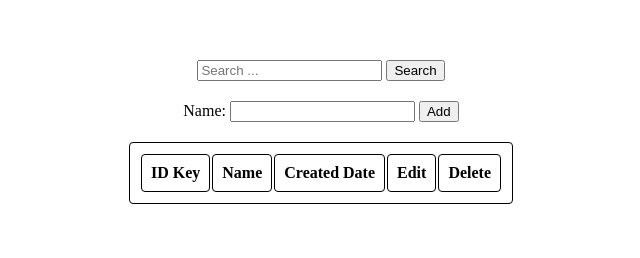
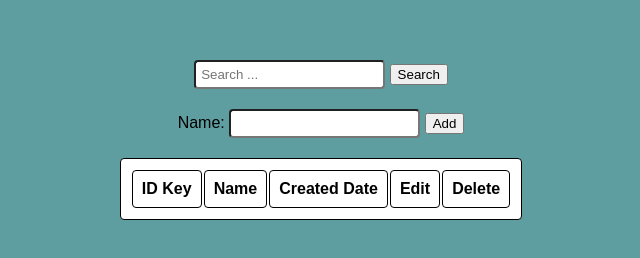
Before and after one commit to Fancystacks/SQL-Data-Archive, a plain HTML site: page client/index.html in a window 1280 px wide. Shown: the whole page, without its empty margins (319-959 px from the left). Drawn offline with Linux system fonts and the light colour scheme; no server answers.

Commit message:
styling box 🍳

```diff
--- a/client/styles.css
+++ b/client/styles.css
@@ -11,9 +11,21 @@ td {
   border: 1px solid black;
   padding: 9px;
   border-radius: 4px;
+  background-color: white;
 }
 
 table,
 #search-name {
   margin: 20px auto;
 }
+
+body {
+  background-color: cadetblue;
+  font-family: Arial, Helvetica, sans-serif;
+}
+
+#search-name,
+#input-name {
+  border-radius: 4px;
+  padding: 5px;
+}
```
